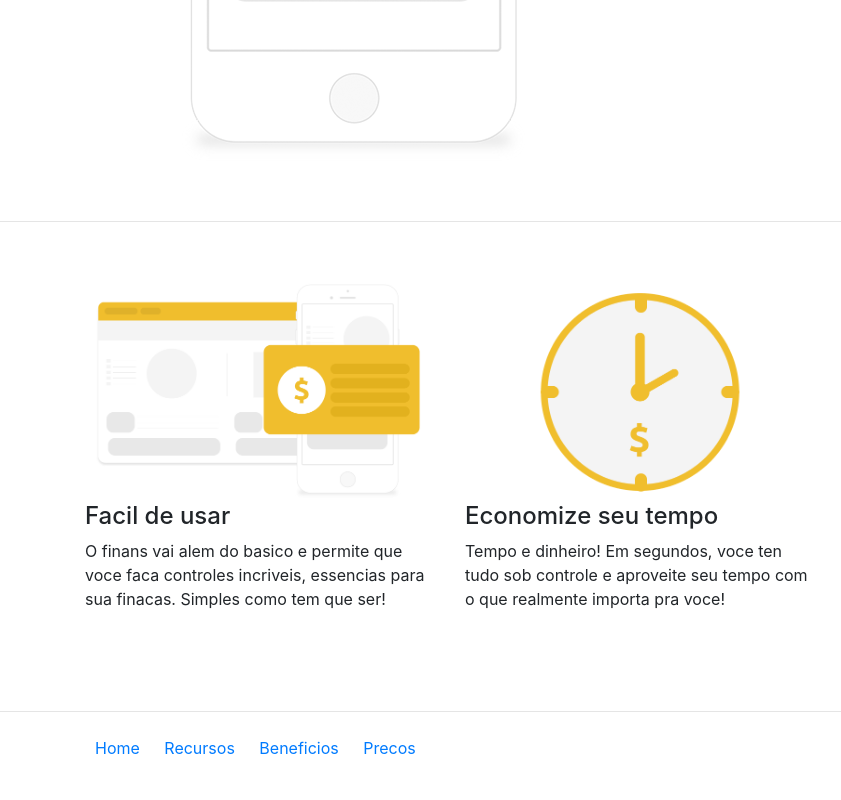
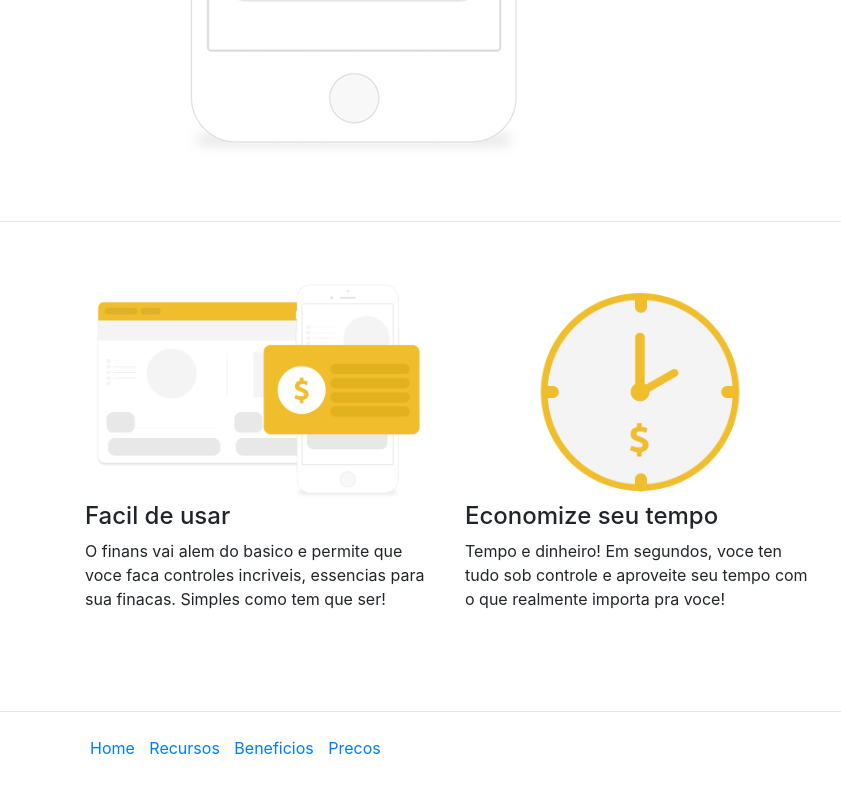
Before and after one commit to cristianojmartins/projeto-finans, a plain HTML site: page index.html in a window 1280 px wide. Shown: the part 1632-2432 px from the top of the page, 0-841 px from the left. Drawn offline with nearby package versions, Linux system fonts and the light colour scheme.

Commit message:
Update estilo.css

```diff
--- a/css/estilo.css
+++ b/css/estilo.css
@@ -9,5 +9,5 @@
 }
 
 footer p a {
-	margin: 5px 10px;
+	margin: 5px 5px;
 }
```
